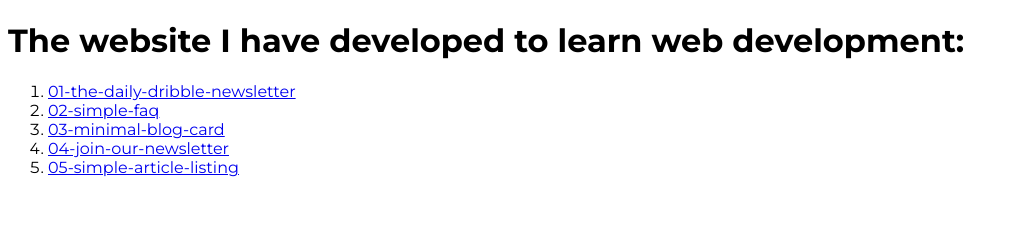
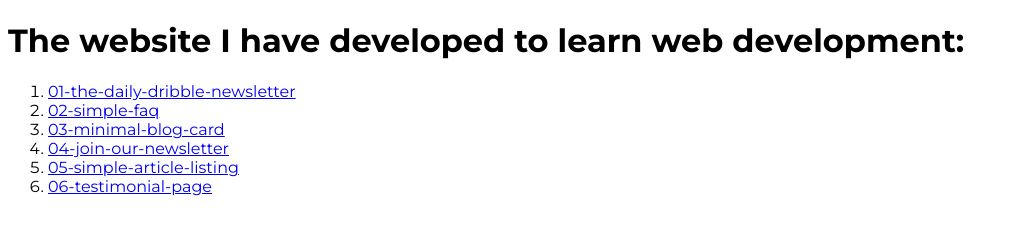
Before and after one commit to viganogabriele/Learning-HTML-CSS, a plain HTML site: page index.html in a window 1280 px wide. Shown: the whole page, without its empty margins (0-1018 px from the left). Drawn offline with Linux system fonts and the light colour scheme.

Commit message:
feat: add project 06

```diff
--- a/index.html
+++ b/index.html
@@ -21,6 +21,7 @@
         <li><a href="./03-minimal-blog-card/">03-minimal-blog-card</a></li>
         <li><a href="./04-join-our-newsletter/">04-join-our-newsletter</a></li>
         <li><a href="./05-simple-article-listing/">05-simple-article-listing</a></li>
+        <li><a href="./06-testimonial-page/">06-testimonial-page</a></li>
     </ol>
 </body>
 
```
